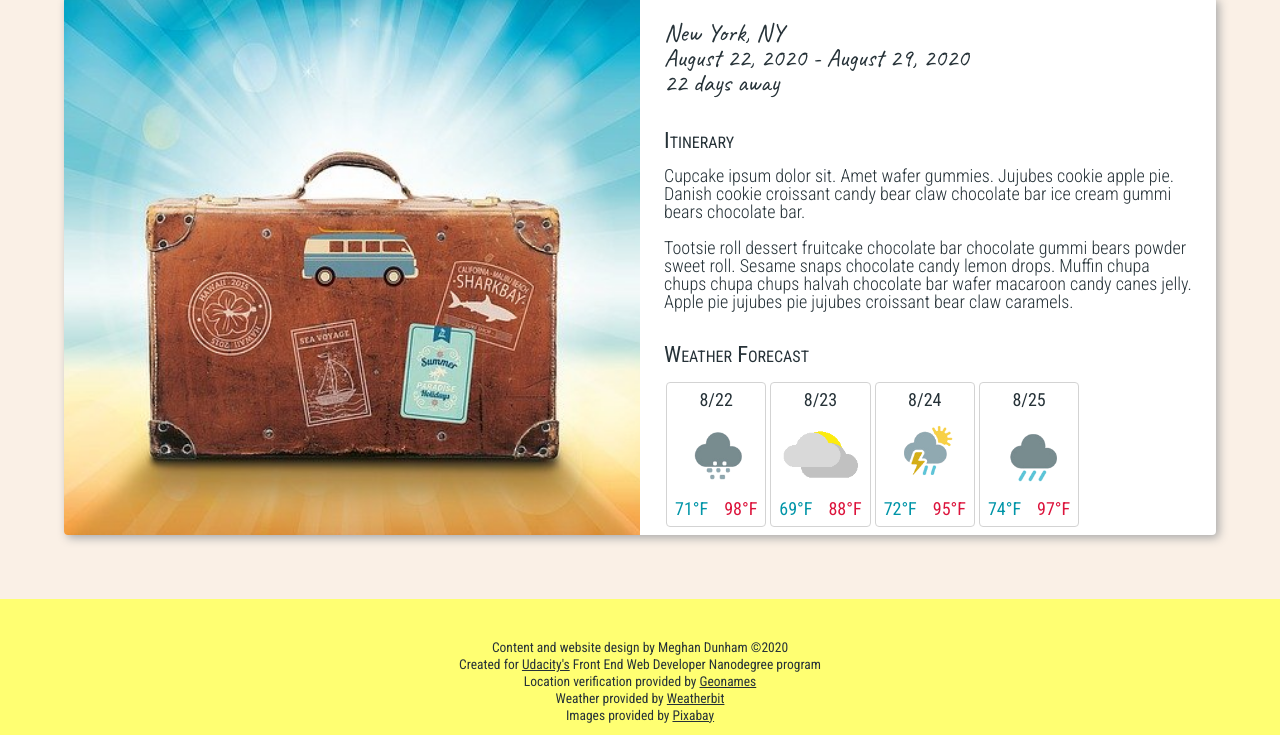
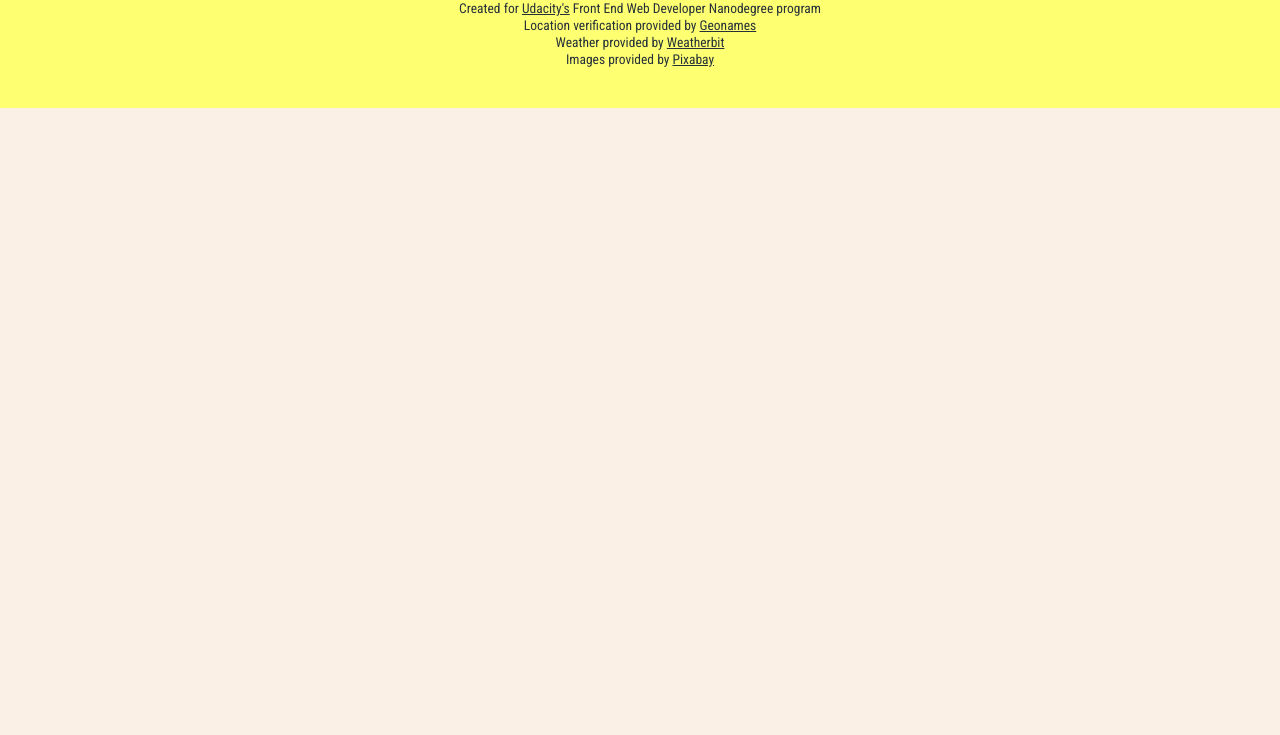
Before and after one commit to meggra7/vacation_planner, a website built with webpack: page src/client/views/index.html in a window 1280 px wide. Shown: the part 704-1439 px from the top of the page. After the commit the page ends 812 px from the top, so only its background shows below. Built offline with nearby package versions, Linux system fonts and the light colour scheme; a web font is replaced by a local one.

Commit message:
refactor: Remove placeholder trip card
Remove all hardcoded content from the upcoming section on initial page
load. All content now presented dynamically once trips have been added
to the app data.

```diff
--- a/src/client/index.js
+++ b/src/client/index.js
@@ -145,7 +145,7 @@ document.getElementById('progress-tracker-three').setAttribute('src', stepUpcomi
 document.getElementById('progress-tracker-four').setAttribute('src', stepUpcoming);
 
 
-document.getElementById('upcoming').getElementsByTagName('img')[0].setAttribute('src', placeholderImage);
+// document.getElementById('upcoming').getElementsByTagName('img')[0].setAttribute('src', placeholderImage);
 
 const icons = document.getElementsByClassName('icon');
 for (let i = 0; i < icons.length; i++) {
--- a/src/client/js/form/display.js
+++ b/src/client/js/form/display.js
@@ -13,7 +13,7 @@ export function displayUpcomingTrips(upcomingTrips) {
         fragment.appendChild(newTripCard(trip));
     }
 
-    // Now that we have our updated fragment, clear any previous dataFinally, add our fragment back into our document
+
     // Get reference to our 'upcoming' section where we will display the trips
     const upcomingElement = document.querySelector('#upcoming');
 
--- a/src/client/views/index.html
+++ b/src/client/views/index.html
@@ -61,44 +61,7 @@
                 </div>
             </section>
             <section id='upcoming'>
-                <h2>Upcoming trips</h2>
-                <div class='card'>
-                    <img class='location-photo'>
-                    <p class='basic-info'>New York, NY
-                        <br>August 22, 2020 - August 29, 2020
-                        <br>22 days away</p>
-                    <h3>Itinerary</h3>
-                    <p class='itinerary-display'>Cupcake ipsum dolor sit. Amet wafer gummies. Jujubes cookie apple pie. Danish cookie croissant candy bear claw chocolate bar ice cream gummi bears chocolate bar.
-                        <br>
-                        <br>Tootsie roll dessert fruitcake chocolate bar chocolate gummi bears powder sweet roll. Sesame snaps chocolate candy lemon drops. Muffin chupa chups chupa chups halvah chocolate bar wafer macaroon candy canes jelly. Apple pie jujubes pie jujubes croissant bear claw caramels.</p>
-                    <h3>Weather Forecast</h3>
-                    <div class='weather-display'>
-                        <div class='forecast'>
-                            <p class='date'>8/22</p>
-                            <img class='icon' alt='icon'>
-                            <p class='low-temp'>71&deg;F</p>
-                            <p class='high-temp'>98&deg;F</p>
-                        </div>
-                        <div class='forecast'>
-                            <p class='date'>8/23</p>
-                            <img class='icon' alt='icon'>
-                            <p class='low-temp'>69&deg;F</p>
-                            <p class='high-temp'>88&deg;F</p>
-                        </div>
-                        <div class='forecast'>
-                            <p class='date'>8/24</p>
-                            <img class='icon' alt='icon'>
-                            <p class='low-temp'>72&deg;F</p>
-                            <p class='high-temp'>95&deg;F</p>
-                        </div>
-                        <div class='forecast'>
-                            <p class='date'>8/25</p>
-                            <img class='icon' alt='icon'>
-                            <p class='low-temp'>74&deg;F</p>
-                            <p class='high-temp'>97&deg;F</p>
-                        </div>
-                    </div>
-                </div>
+
             </section>
 
         </main>
```
